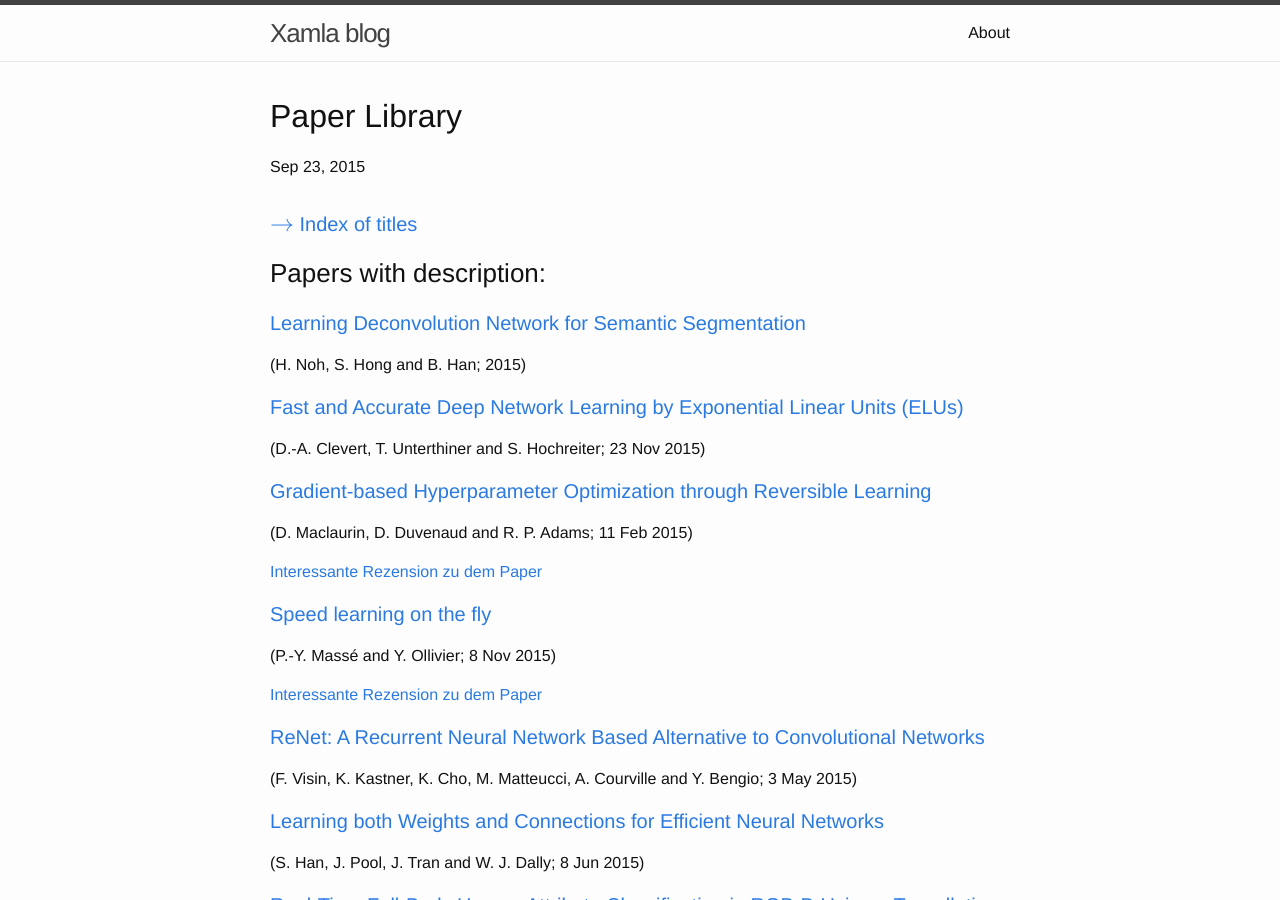
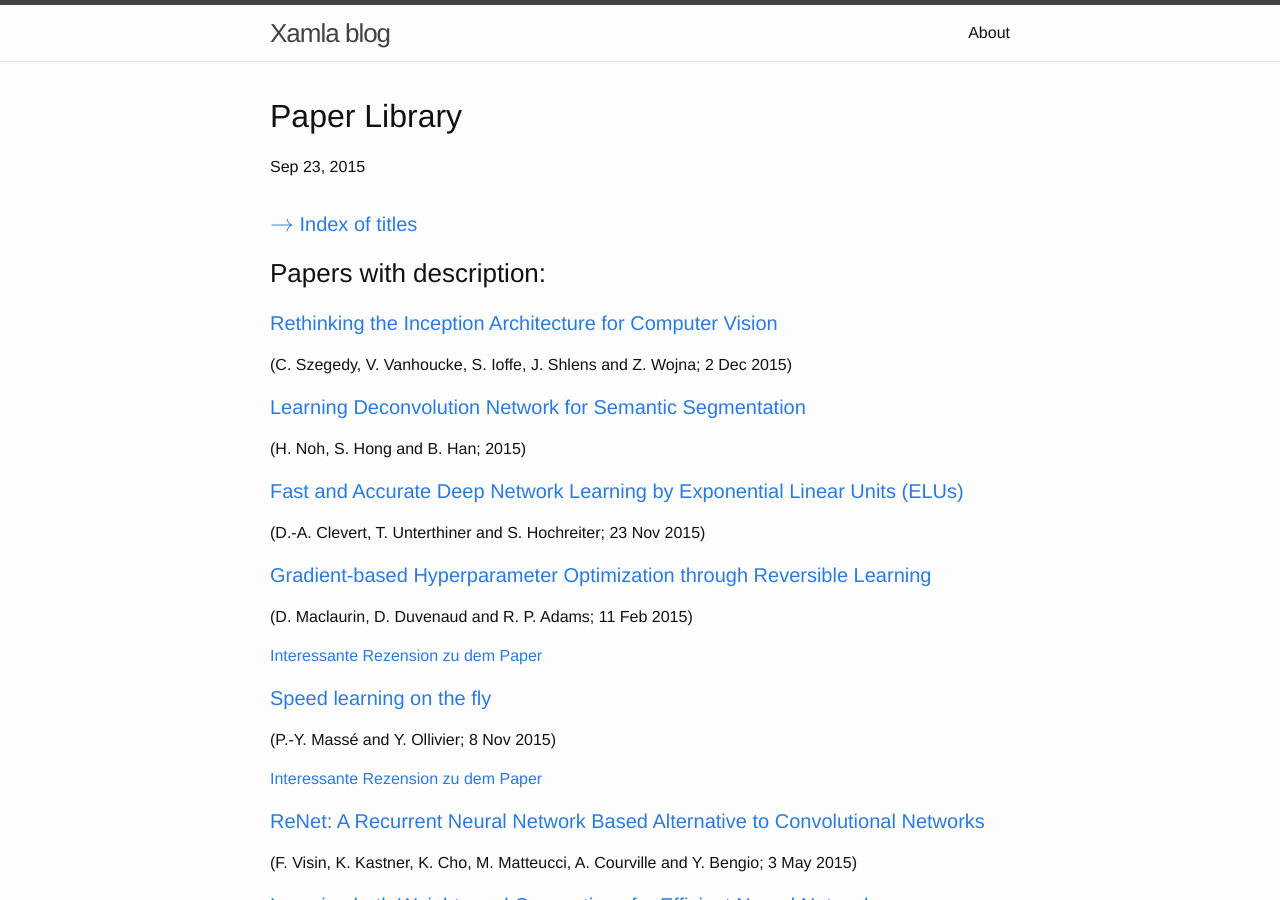
Before and after one commit to Xamla/xamla.github.io, a Jekyll site: the page built from _posts/2015-09-23-Paper-Library.markdown, in a window 1280 px wide and 900 px high. Built offline with Jekyll 4.4.1, drawn with Linux system fonts in a browser that asks for light colours; formulas are drawn with MathJax 3; some of the changed text lies outside the part shown.

Commit message:
Update 2015-09-23-Paper-Library.markdown

```diff
--- a/_posts/2015-09-23-Paper-Library.markdown
+++ b/_posts/2015-09-23-Paper-Library.markdown
@@ -11,6 +11,11 @@ mathjax: true
 
 
 ### Papers with description:
+
+
+#### <a name="Inception2"></a>[Rethinking the Inception Architecture for Computer Vision](http://arxiv.org/abs/1512.00567)
+
+(C. Szegedy, V. Vanhoucke, S. Ioffe, J. Shlens and Z. Wojna; 2 Dec 2015)
 
 
 #### <a name="Deconv"></a>[Learning Deconvolution Network for Semantic Segmentation](http://cvlab.postech.ac.kr/research/deconvnet/)
@@ -346,6 +351,7 @@ Winner of the MICCAI 2013 Grand Challenge on Mitosis Detection
 [R-CNN minus R](#R-CNN minus R) <br />
 [Recurrent Spatial Transformer Networks](#Recurrent Spatial Transformer Networks) <br />
 [ReNet: A Recurrent Neural Network Based Alternative to Convolutional Networks](#ReNet) <br />
+[Rethinking the Inception Architecture for Computer Vision](#Inception2) <br />
 [RGB-D Object Recognition and Pose Estimation based on Pre-trained Convolutional Neural Network Features](#RGB-D Object Recognition and Pose Estimation based on Pre-trained Convolutional Neural Network Features) <br />
 [Rich feature hierarchies for accurate object detection and semantic segmentation](#R-CNN) <br />
 [SimTrack: A Simulation-based Framework for Scalable Real-time Object Pose Detection and Tracking](#SimTrack) <br />
```
